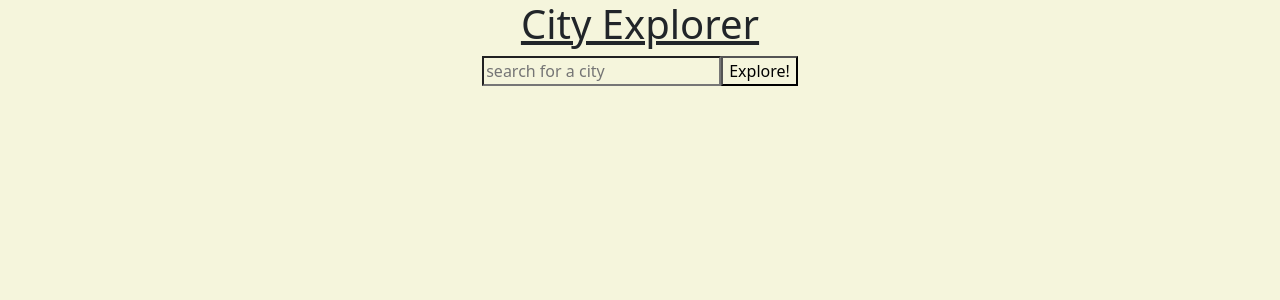
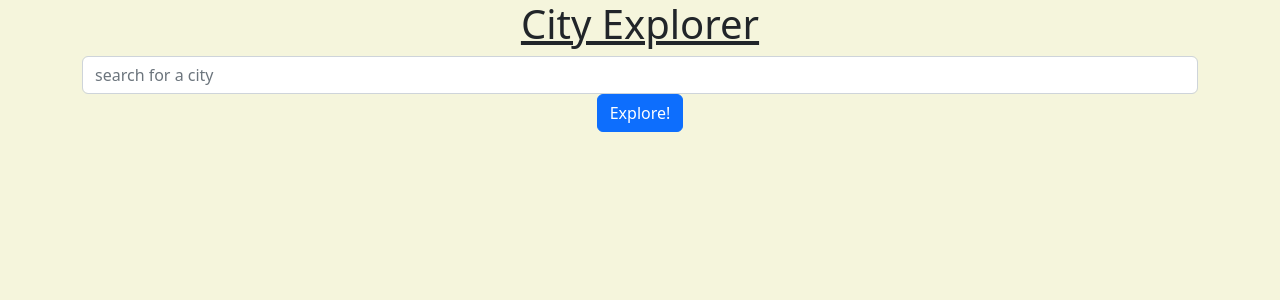
Before and after one commit to Cipherian/city-explorer, a React (Create React App) app: page / in a window 1280 px wide. Shown: the top 300 px of the page. Built offline with nearby package versions, Linux system fonts and the light colour scheme.

Commit message:
got map image and error trouble shoot message

```diff
--- a/src/App.js
+++ b/src/App.js
@@ -5,35 +5,46 @@ import axios from 'axios';
 import Card from 'react-bootstrap/Card';
 import Container from 'react-bootstrap/Container';
 import Form from 'react-bootstrap/Form';
+import Button from 'react-bootstrap/Button'
+import Error from '/home/cyphe/projects/courses/class301/city-explorer/src/Components/Error.js';
 
 class App extends Component {
   constructor(props) {
     super(props);
     this.state = {
       citySearch: "",
-      locationObj: {}
+      locationObj: {},
+      error: null,
+      errorInfo:null
     }
   }
 
   getLocation = async () => {
-    const url = `https://us1.locationiq.com/v1/search.php?key=${process.env.REACT_APP_LOCATION_KEY}&q=${this.state.citySearch}&format=json`;
-    console.log("URL: ", url);
-    const response = await axios.get(url);
-    console.log("Response Display Name: ", response.data[0]);
-    this.setState({ locationObj: response.data[0] });
+    try {
+      const url = `https://us1.locationiq.com/v1/search.php?key=${process.env.REACT_APP_LOCATION_KEY}&q=${this.state.citySearch}&format=json`;
+      const response = await axios.get(url);
+      this.setState({ locationObj: response.data[0] });
+    } catch(error) {
+      if (error.response){
+        let message = `${error.response.data.error}. ${error.message} ${error.code}.`;
+        this.setState({error:{ status: error.response, message: message}});
+      }
+    }
   }
 
   render() {
-    console.log(this.state);
+    console.log(this.state.error)
     return (
       <Container className="App">
         <h1>
           City Explorer
         </h1>
-        <input
+        <Form>
+        <Form.Control
           onChange={(event) => this.setState({citySearch: event.target.value })}
-          placeholder='search for a city' ></input>
-        <button onClick={this.getLocation} >Explore!</button>
+          placeholder='search for a city' ></Form.Control>
+        <Button onClick={this.getLocation} >Explore!</Button>
+        </Form>
 
         {this.state.locationObj.place_id &&
         <Card id = "city">
@@ -42,6 +53,7 @@ class App extends Component {
           <Card.Img id ="mapImg" src={`https://maps.locationiq.com/v3/staticmap?key=${process.env.REACT_APP_LOCATION_KEY}&center=${this.state.locationObj.lat},${this.state.locationObj.lon}&zoom=12&size=480x480`}/>
         </Card>
         }
+        {this.state.error && <Error id="errorMessage" {...this.state}></Error>}
       </Container>
     );
   }
--- /dev/null
+++ b/src/Components/Error.js
@@ -0,0 +1,15 @@
+import { Component } from 'react';
+import Alert from 'react-bootstrap/Alert';
+
+class Error extends Component{
+
+  render(){
+    return(
+      <Alert id="error" variant='danger'>
+        Error:  {this.props.error.message}
+      </Alert>
+    )
+  }
+}
+
+export default Error;
```
Also changed, not shown: src/Components/Main.js (added), 1 other file (tests, documents, lock files or other folders).
